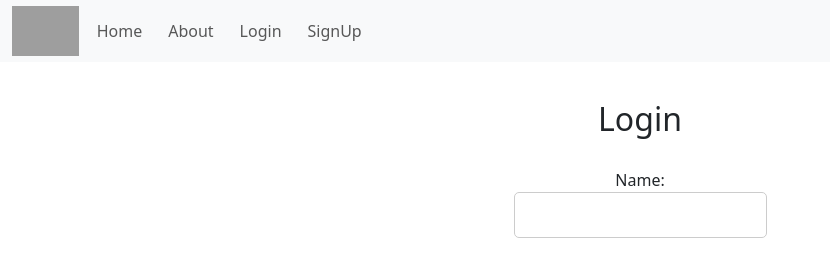
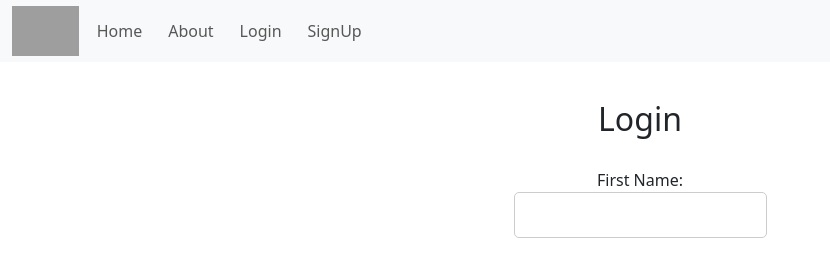
Before and after one commit to gpunit2417/CODSOFT-II, a React (Create React App) app in the folder client/: page /login in a window 1280 px wide. Shown: the top 258 px of the page, without its empty margins (0-830 px from the left). Built offline with nearby package versions, Linux system fonts and the light colour scheme; grey boxes are pictures that could not be loaded.

Commit message:
Login and logout authentication functionality

```diff
--- a/client/src/components/Login.js
+++ b/client/src/components/Login.js
@@ -3,7 +3,7 @@ import { useHistory } from "react-router-dom";
 
 const Login = () => {
   const [email, setEmail] = useState("");
-  const [name, setName] = useState("");
+  const [firstname, setFirstName] = useState("");
   const [password, setPassword] = useState("");
   const [error, setError] = useState("");
   const history = useHistory();
@@ -17,7 +17,7 @@ const Login = () => {
         headers: {
           "Content-Type": "application/json",
         },
-        body: JSON.stringify({ name, email, password }),
+        body: JSON.stringify({ firstname, email, password }),
       });
       const data = await response.json();
       if (response.ok) {
@@ -32,6 +32,7 @@ const Login = () => {
     } catch (error) {
       console.error("Login error:", error);
       setError("An unexpected error occurred. Please try again later.");
+      // alert("")
     }
   };
 
@@ -44,12 +45,12 @@ const Login = () => {
         <div
           style={{ display: "flex", flexDirection: "column", margin: "20px 0" }}
         >
-          <label htmlFor="name">Name:</label>
+          <label htmlFor="firstname">First Name:</label>
           <input
             type="text"
-            id="name"
-            value={name}
-            onChange={(e) => setName(e.target.value)}
+            id="firstname"
+            value={firstname}
+            onChange={(e) => setFirstName(e.target.value)}
             required
             style={{
               padding: "10px",
```
